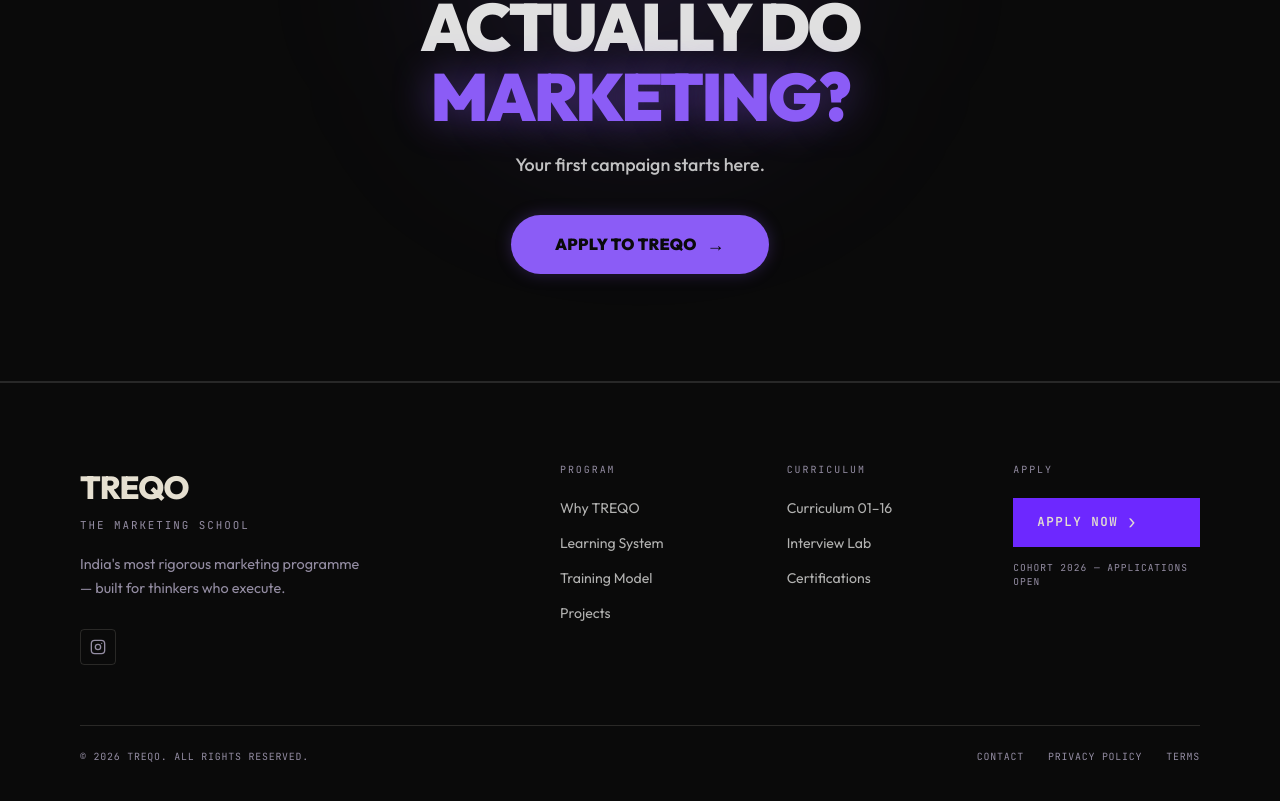
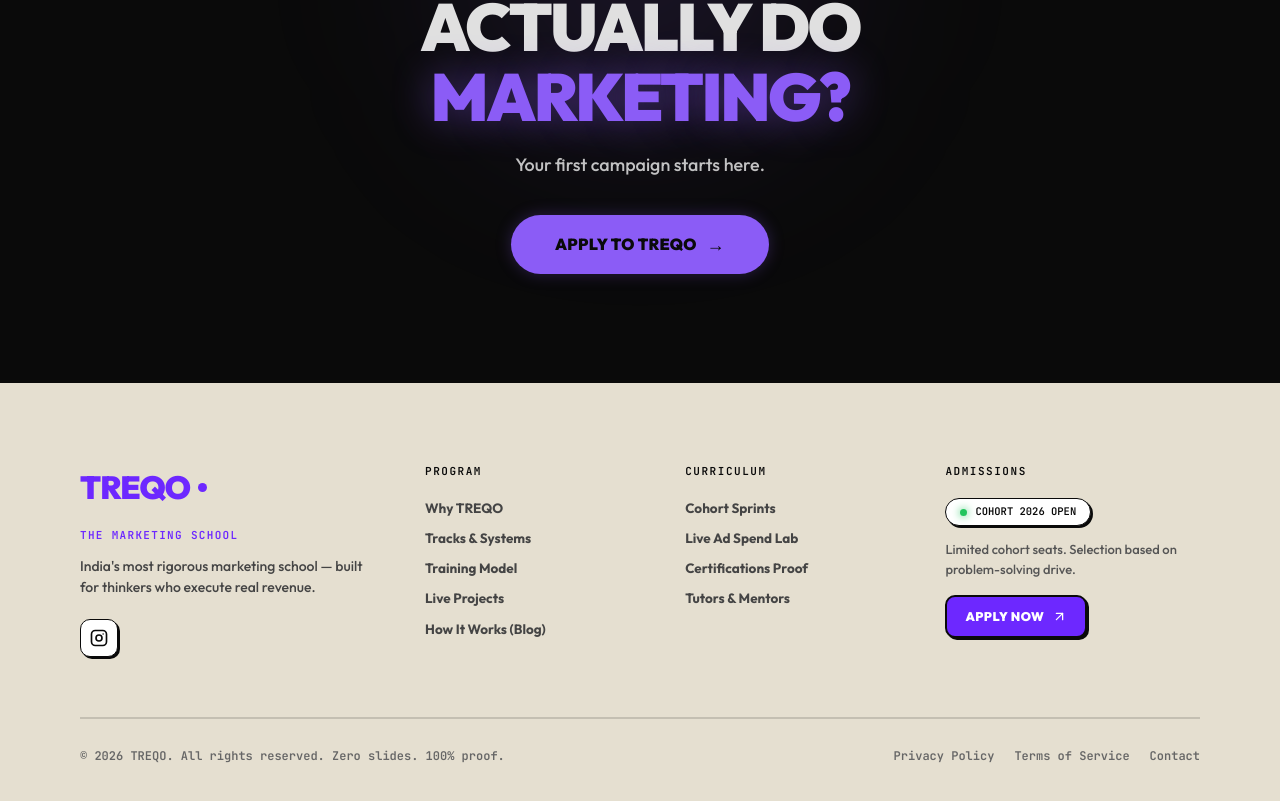
Before and after one commit to manoj-varma-p/Another-Treqo, a Next.js app: page / in a window 1280 px wide. Shown: the part 9369-10170 px from the top of the page. Built offline with nearby package versions, Linux system fonts and the light colour scheme.

Commit message:
style: restyle Footer to match brand theme (#E5DFD0 canvas, purple accents, clean neo-brutalism)

```diff
--- a/components/Footer.jsx
+++ b/components/Footer.jsx
@@ -1,76 +1,342 @@
+'use client';
+
+import React from 'react';
+import Link from 'next/link';
+import { ArrowUpRight, Sparkles, Heart } from 'lucide-react';
+
 export default function Footer() {
   return (
-    <footer className="site-footer" style={{ background: '#0A0A0A', color: '#FAF9F8', padding: '80px 80px 40px', borderTop: '2px solid rgba(255, 255, 255, 0.12)' }}>
-      <div style={{ maxWidth: '1540px', margin: '0 auto', width: '100%' }}>
+    <footer
+      style={{
+        background: '#E5DFD0',
+        color: '#0A0A0A',
+        padding: '80px 80px 40px',
+        borderTop: '2.5px solid #0A0A0A',
+        position: 'relative',
+      }}
+    >
+      <div style={{ maxWidth: '1440px', margin: '0 auto', width: '100%' }}>
 
-        {/* Top row: brand + nav columns */}
-        <div className="footer-top">
+        {/* ── TOP SECTION: BRAND + NAV LINKS ── */}
+        <div
+          style={{
+            display: 'grid',
+            gridTemplateColumns: '1.4fr 1fr 1fr 1.2fr',
+            gap: '48px',
+            marginBottom: '60px',
+          }}
+          className="footer-grid-wrap"
+        >
+          {/* Brand Column */}
+          <div>
+            <div style={{ display: 'flex', alignItems: 'center', gap: '8px', marginBottom: '16px' }}>
+              <span
+                style={{
+                  fontFamily: "var(--ff-display, 'Outfit', sans-serif)",
+                  fontSize: '32px',
+                  fontWeight: 900,
+                  color: '#6D28FF',
+                  letterSpacing: '-0.03em',
+                  textTransform: 'uppercase',
+                }}
+              >
+                TREQO
+              </span>
+              <span
+                style={{
+                  width: '9px',
+                  height: '9px',
+                  borderRadius: '50%',
+                  background: '#6D28FF',
+                  display: 'inline-block',
+                }}
+              />
+            </div>
 
-          {/* Brand column */}
-          <div className="footer-brand-col">
-            <div className="footer-logo">TREQO</div>
-            <p className="footer-tagline">The Marketing School</p>
-            <p className="footer-brand-desc">
-              India&apos;s most rigorous marketing programme — built for thinkers who execute.
+            <p
+              style={{
+                fontFamily: "var(--ff-mono, 'JetBrains Mono', monospace)",
+                fontSize: '11px',
+                fontWeight: 900,
+                color: '#6D28FF',
+                letterSpacing: '0.12em',
+                textTransform: 'uppercase',
+                marginBottom: '12px',
+              }}
+            >
+              The Marketing School
             </p>
-            {/* Social icons row */}
-            <div className="footer-socials">
-              <a href="https://www.instagram.com/treqo_?igsh=cjk0aTczYnhrcXRt" target="_blank" rel="noopener noreferrer" className="footer-social-link" aria-label="Instagram">
-                <svg width="16" height="16" viewBox="0 0 24 24" fill="none" stroke="currentColor" strokeWidth="2" strokeLinecap="round" strokeLinejoin="round">
-                  <rect x="2" y="2" width="20" height="20" rx="5" ry="5"/>
-                  <circle cx="12" cy="12" r="4"/>
-                  <circle cx="17.5" cy="6.5" r="1" fill="currentColor" stroke="none"/>
+
+            <p
+              style={{
+                fontSize: '14px',
+                color: '#444444',
+                lineHeight: 1.55,
+                maxWidth: '320px',
+                marginBottom: '20px',
+                fontWeight: 500,
+              }}
+            >
+              India&apos;s most rigorous marketing school — built for thinkers who execute real revenue.
+            </p>
+
+            {/* Social Icons */}
+            <div style={{ display: 'flex', gap: '10px' }}>
+              <a
+                href="https://www.instagram.com/treqo_?igsh=cjk0aTczYnhrcXRt"
+                target="_blank"
+                rel="noopener noreferrer"
+                style={{
+                  width: '38px',
+                  height: '38px',
+                  borderRadius: '10px',
+                  background: '#ffffff',
+                  border: '1.5px solid #0A0A0A',
+                  color: '#0A0A0A',
+                  display: 'flex',
+                  alignItems: 'center',
+                  justifyContent: 'center',
+                  boxShadow: '2px 2px 0px #0A0A0A',
+                  textDecoration: 'none',
+                  transition: 'all 0.2s',
+                }}
+                onMouseEnter={(e) => {
+                  e.currentTarget.style.transform = 'translate(-2px, -2px)';
+                  e.currentTarget.style.background = '#6D28FF';
+                  e.currentTarget.style.color = '#ffffff';
+                }}
+                onMouseLeave={(e) => {
+                  e.currentTarget.style.transform = 'none';
+                  e.currentTarget.style.background = '#ffffff';
+                  e.currentTarget.style.color = '#0A0A0A';
+                }}
+                aria-label="Instagram"
+              >
+                <svg width="18" height="18" viewBox="0 0 24 24" fill="none" stroke="currentColor" strokeWidth="2.2" strokeLinecap="round" strokeLinejoin="round">
+                  <rect x="2" y="2" width="20" height="20" rx="5" ry="5" />
+                  <circle cx="12" cy="12" r="4" />
+                  <circle cx="17.5" cy="6.5" r="1" fill="currentColor" stroke="none" />
                 </svg>
               </a>
             </div>
           </div>
 
-          {/* Nav columns */}
-          <div className="footer-nav-cols">
-            <div className="footer-nav-col">
-              <p className="footer-nav-heading">Program</p>
-              <nav className="footer-nav-list">
-                <a href="#why">Why TREQO</a>
-                <a href="#choose-system">Learning System</a>
-                <a href="#training">Training Model</a>
-                <a href="#real-work">Projects</a>
-              </nav>
+          {/* Navigation Column 1 */}
+          <div>
+            <h4
+              style={{
+                fontFamily: "var(--ff-mono, monospace)",
+                fontSize: '11px',
+                fontWeight: 900,
+                letterSpacing: '0.14em',
+                textTransform: 'uppercase',
+                color: '#0A0A0A',
+                marginBottom: '18px',
+              }}
+            >
+              Program
+            </h4>
+            <div style={{ display: 'flex', flexDirection: 'column', gap: '10px' }}>
+              {[
+                ['Why TREQO', '#why'],
+                ['Tracks & Systems', '#choose-system'],
+                ['Training Model', '#training'],
+                ['Live Projects', '#real-work'],
+                ['How It Works (Blog)', '/how-it-works'],
+              ].map(([lbl, href]) => (
+                <a
+                  key={lbl}
+                  href={href}
+                  style={{
+                    fontSize: '13.5px',
+                    fontWeight: 700,
+                    color: '#444444',
+                    textDecoration: 'none',
+                    transition: 'color 0.2s',
+                  }}
+                  onMouseEnter={(e) => (e.currentTarget.style.color = '#6D28FF')}
+                  onMouseLeave={(e) => (e.currentTarget.style.color = '#444444')}
+                >
+                  {lbl}
+                </a>
+              ))}
+            </div>
+          </div>
+
+          {/* Navigation Column 2 */}
+          <div>
+            <h4
+              style={{
+                fontFamily: "var(--ff-mono, monospace)",
+                fontSize: '11px',
+                fontWeight: 900,
+                letterSpacing: '0.14em',
+                textTransform: 'uppercase',
+                color: '#0A0A0A',
+                marginBottom: '18px',
+              }}
+            >
+              Curriculum
+            </h4>
+            <div style={{ display: 'flex', flexDirection: 'column', gap: '10px' }}>
+              {[
+                ['Cohort Sprints', '#choose-system'],
+                ['Live Ad Spend Lab', '#master-system'],
+                ['Certifications Proof', '#master-system'],
+                ['Tutors & Mentors', '#master-system'],
+              ].map(([lbl, href]) => (
+                <a
+                  key={lbl}
+                  href={href}
+                  style={{
+                    fontSize: '13.5px',
+                    fontWeight: 700,
+                    color: '#444444',
+                    textDecoration: 'none',
+                    transition: 'color 0.2s',
+                  }}
+                  onMouseEnter={(e) => (e.currentTarget.style.color = '#6D28FF')}
+                  onMouseLeave={(e) => (e.currentTarget.style.color = '#444444')}
+                >
+                  {lbl}
+                </a>
+              ))}
+            </div>
+          </div>
+
+          {/* Admissions & CTA Column */}
+          <div>
+            <h4
+              style={{
+                fontFamily: "var(--ff-mono, monospace)",
+                fontSize: '11px',
+                fontWeight: 900,
+                letterSpacing: '0.14em',
+                textTransform: 'uppercase',
+                color: '#0A0A0A',
+                marginBottom: '18px',
+              }}
+            >
+              Admissions
+            </h4>
+
+            {/* Live Status Pill */}
+            <div
+              style={{
+                display: 'inline-flex',
+                alignItems: 'center',
+                gap: 8,
+                background: '#ffffff',
+                border: '1.5px solid #0A0A0A',
+                borderRadius: '999px',
+                padding: '5px 14px',
+                marginBottom: '14px',
+                boxShadow: '2px 2px 0px #0A0A0A',
+              }}
+            >
+              <div
+                style={{
+                  width: 7,
+                  height: 7,
+                  borderRadius: '50%',
+                  background: '#22C55E',
+                  boxShadow: '0 0 8px #22C55E',
+                }}
+              />
+              <span style={{ fontSize: '10.5px', fontWeight: 900, color: '#0A0A0A', fontFamily: "var(--ff-mono, monospace)" }}>
+                COHORT 2026 OPEN
+              </span>
             </div>
 
-            <div className="footer-nav-col">
-              <p className="footer-nav-heading">Curriculum</p>
-              <nav className="footer-nav-list">
-                <a href="#journey">Curriculum 01–16</a>
-                <a href="#journey">Interview Lab</a>
-                <a href="#journey">Certifications</a>
-              </nav>
-            </div>
+            <p style={{ fontSize: '13px', color: '#555555', lineHeight: 1.5, marginBottom: '16px', fontWeight: 500 }}>
+              Limited cohort seats. Selection based on problem-solving drive.
+            </p>
 
-            <div className="footer-nav-col">
-              <p className="footer-nav-heading">Apply</p>
-              <a href="#top" className="footer-apply-btn">
-                Apply Now
-                <span>›</span>
-              </a>
-              <p className="footer-apply-note">Cohort 2026 — Applications Open</p>
-            </div>
+            <a
+              href="#top"
+              style={{
+                display: 'inline-flex',
+                alignItems: 'center',
+                gap: '8px',
+                background: '#6D28FF',
+                color: '#ffffff',
+                border: '2px solid #0A0A0A',
+                borderRadius: '10px',
+                padding: '10px 18px',
+                fontFamily: "var(--ff-display, 'Outfit', sans-serif)",
+                fontSize: '12.5px',
+                fontWeight: 900,
+                letterSpacing: '0.04em',
+                textTransform: 'uppercase',
+                textDecoration: 'none',
+                boxShadow: '2px 2px 0px #0A0A0A',
+                transition: 'all 0.2s',
+              }}
+              onMouseEnter={(e) => {
+                e.currentTarget.style.transform = 'translate(-2px, -2px)';
+                e.currentTarget.style.boxShadow = '3px 3px 0px #0A0A0A';
+              }}
+              onMouseLeave={(e) => {
+                e.currentTarget.style.transform = 'none';
+                e.currentTarget.style.boxShadow = '2px 2px 0px #0A0A0A';
+              }}
+            >
+              <span>Apply Now</span>
+              <ArrowUpRight size={15} />
+            </a>
           </div>
         </div>
 
-        {/* Divider */}
-        <div className="footer-divider" />
+        {/* ── DIVIDER ── */}
+        <div
+          style={{
+            height: '1.5px',
+            background: 'rgba(10, 10, 10, 0.15)',
+            marginBottom: '28px',
+          }}
+        />
 
-        {/* Bottom row */}
-        <div className="footer-bottom">
-          <span className="footer-copy">© 2026 TREQO. All rights reserved.</span>
-          <nav className="footer-legal">
-            <a href="#">Contact</a>
-            <a href="#">Privacy Policy</a>
-            <a href="#">Terms</a>
-          </nav>
+        {/* ── BOTTOM ROW: COPYRIGHT + LEGAL ── */}
+        <div
+          style={{
+            display: 'flex',
+            alignItems: 'center',
+            justifyContent: 'space-between',
+            flexWrap: 'wrap',
+            gap: '16px',
+            fontSize: '12px',
+            fontFamily: "var(--ff-mono, monospace)",
+            color: '#666666',
+            fontWeight: 700,
+          }}
+        >
+          <div>
+            © 2026 TREQO. All rights reserved. Zero slides. 100% proof.
+          </div>
+
+          <div style={{ display: 'flex', gap: '20px' }}>
+            <a href="#" style={{ color: '#666666', textDecoration: 'none' }}>Privacy Policy</a>
+            <a href="#" style={{ color: '#666666', textDecoration: 'none' }}>Terms of Service</a>
+            <a href="#" style={{ color: '#666666', textDecoration: 'none' }}>Contact</a>
+          </div>
         </div>
 
       </div>
+
+      <style jsx>{`
+        @media (max-width: 960px) {
+          .footer-grid-wrap {
+            grid-template-columns: 1fr 1fr !important;
+            gap: 36px !important;
+          }
+        }
+        @media (max-width: 560px) {
+          .footer-grid-wrap {
+            grid-template-columns: 1fr !important;
+            gap: 32px !important;
+          }
+        }
+      `}</style>
     </footer>
   );
 }
```
